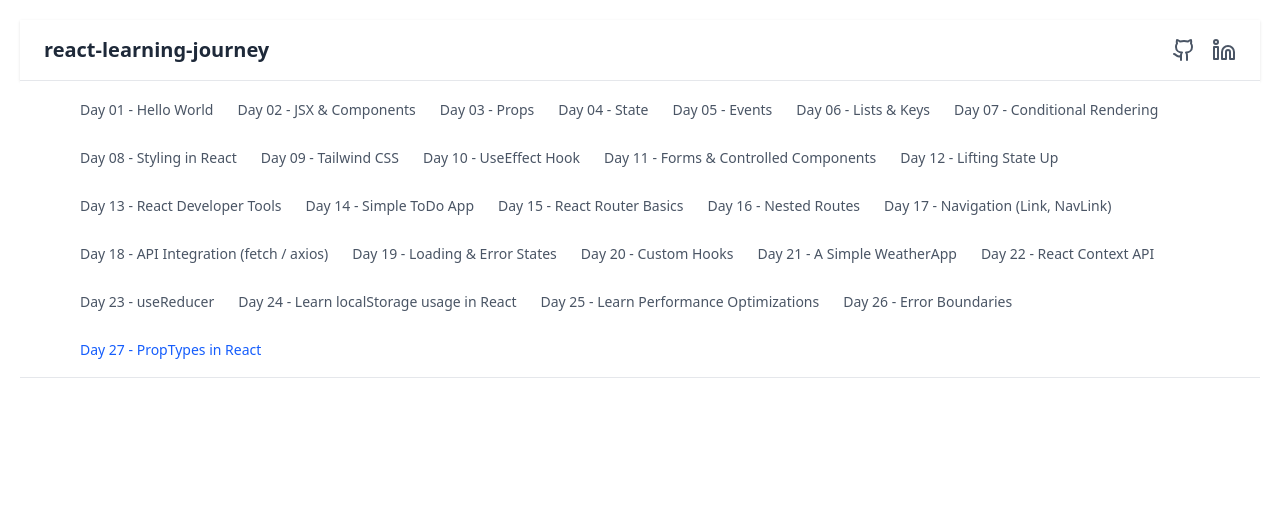
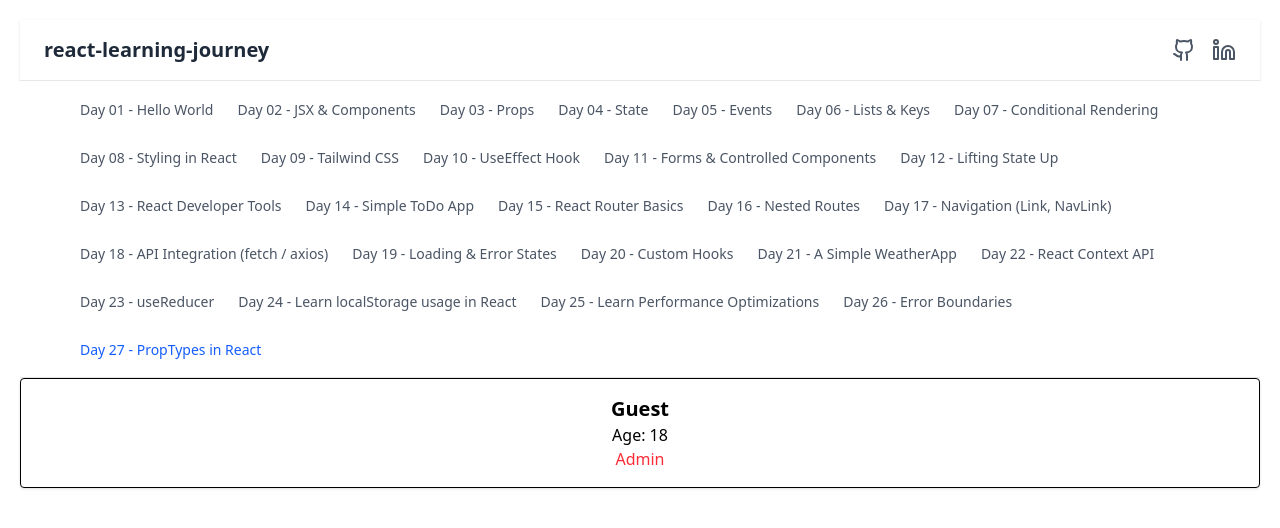
Before and after one commit to Vignesh-Ajri/react-learning-journey, a React (Vite) app: page /day27 in a window 1280 px wide. Shown: the top 528 px of the page. Built offline with nearby package versions, Linux system fonts and the light colour scheme.

Commit message:
Day27 File update and commit

```diff
--- a/src/App.jsx
+++ b/src/App.jsx
@@ -27,7 +27,8 @@ import Day22 from "./days/Day22-ContextApi";
 import Day23 from "./days/Day23-useReducer";
 import Day24 from "./days/Day24-LocalStorage";
 import Day25 from "./days/Day25-PerformanceOptimizations";
-import Day26 from "./days/Day26-ErrorBoundaries"
+import Day26 from "./days/Day26-ErrorBoundaries";
+import UserCard from "./days/Day27-PropTypes";
 
 function App() {
   return (
@@ -103,6 +104,10 @@ function App() {
           <Route path="/day24" element={<Day24 />} />
           <Route path="/day25" element={<Day25 />} />
           <Route path="/day26" element={<Day26 />} />
+          <Route
+            path="/day27"
+            element={<UserCard name={"Guest"} age={18} isAdmin={true} />}
+          />
         </Routes>
       </div>
     </Router>
--- a/src/days/Day27-PropTypes.jsx
+++ b/src/days/Day27-PropTypes.jsx
@@ -0,0 +1,19 @@
+import PropTypes from "prop-types";
+
+function UserCard({ name, age, isAdmin }) {
+  return (
+    <div className="p-4 border rounded shadow">
+      <h2 className="text-xl font-bold">{name}</h2>
+      <p>Age: {age}</p>
+      {isAdmin && <p className="text-red-500">Admin</p>}
+    </div>
+  );
+}
+
+UserCard.propTypes = {
+  name: PropTypes.string.isRequired,
+  age: PropTypes.number.isRequired,
+  isAdmin: PropTypes.bool,
+};
+
+export default UserCard;
```
Also changed, not shown: 2 other files (tests, documents, lock files or other folders).
